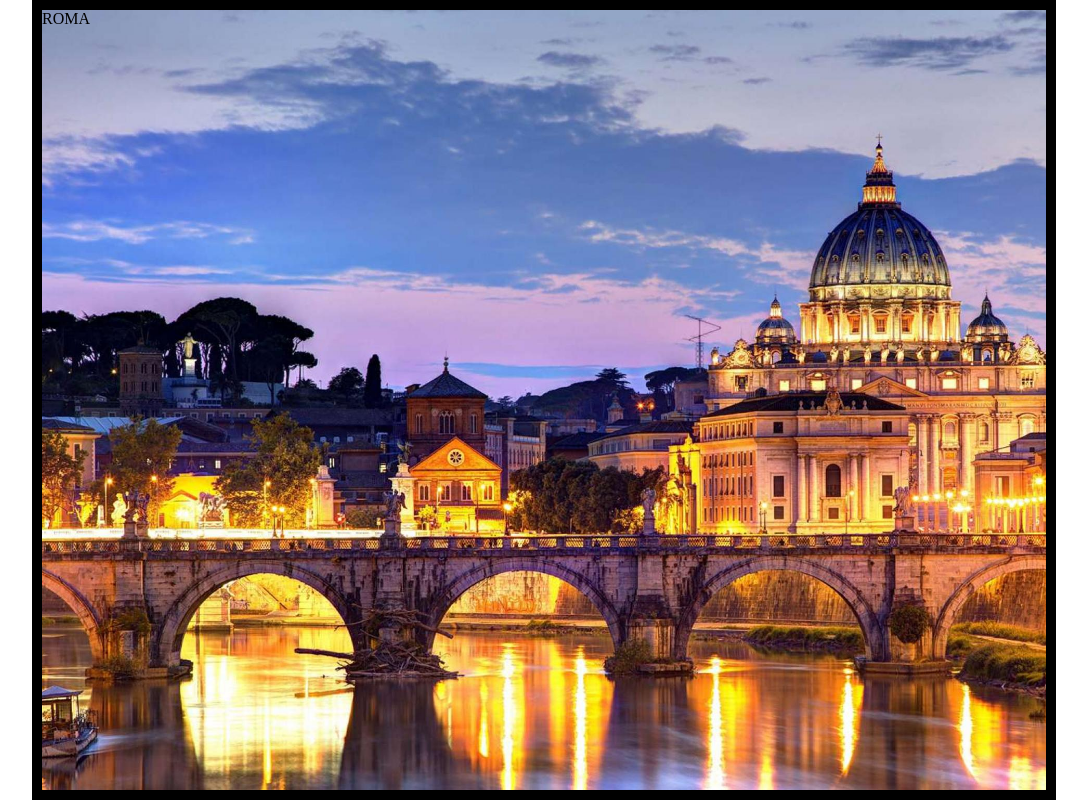
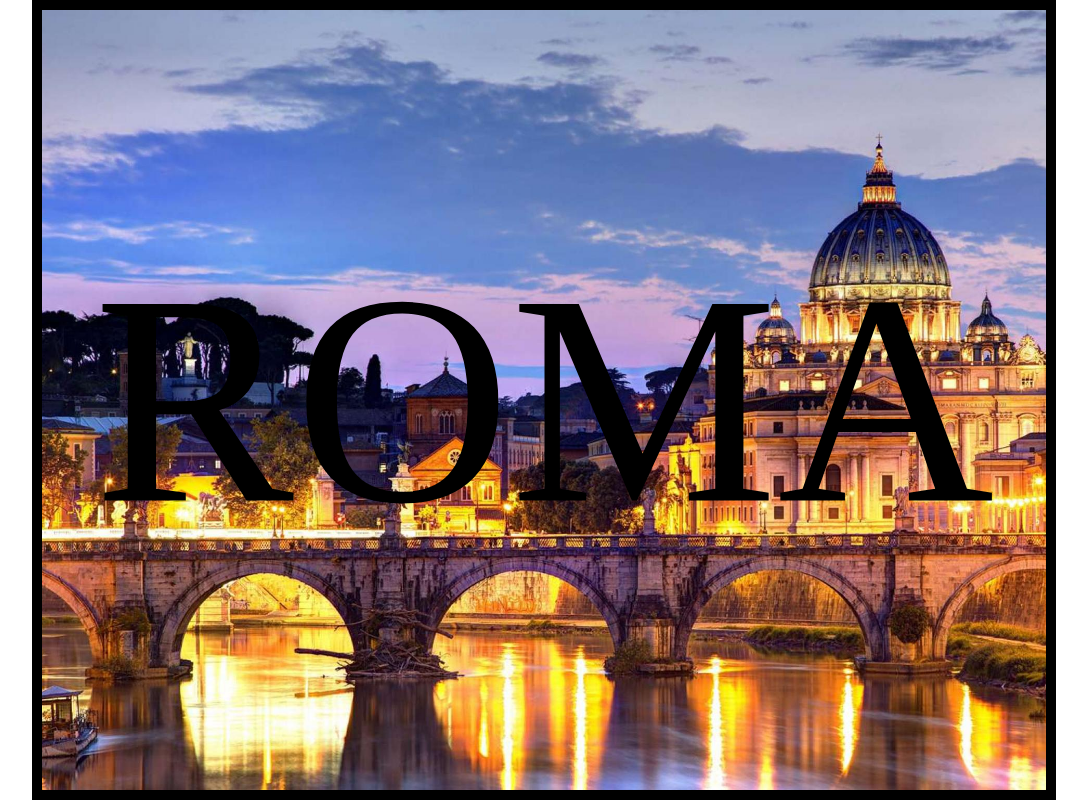
Before and after one commit to MATVEN/htmlcss-airbnb, a plain HTML site: page index.html in a window 1280 px wide. Shown: the whole page, without its empty margins (96-1183 px from the left). Drawn offline with Linux system fonts and the light colour scheme.

Commit message:
add style rome block

```diff
--- a/css/main.css
+++ b/css/main.css
@@ -20,10 +20,15 @@
   height: 100%;
   margin: 0 auto;
   border: 10px solid black;
-
+  position: relative;
 }
 
 /* name style */
 .rome{
-
+  color: black;
+  font-size: 300px;
+  position: absolute;
+  left: 50%;
+  top:50%;
+  transform:translate(-50%, -50%);
 }
```
